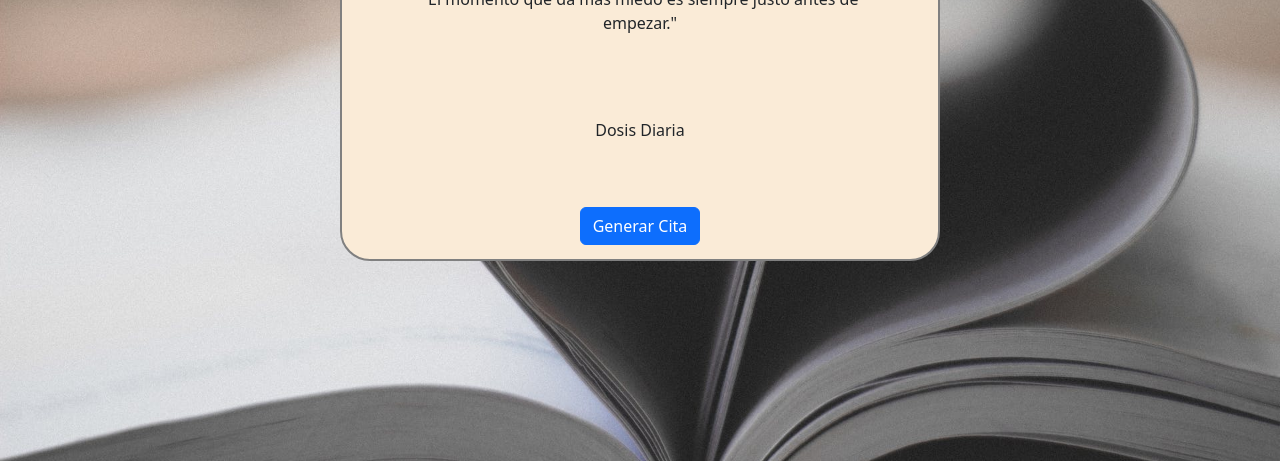
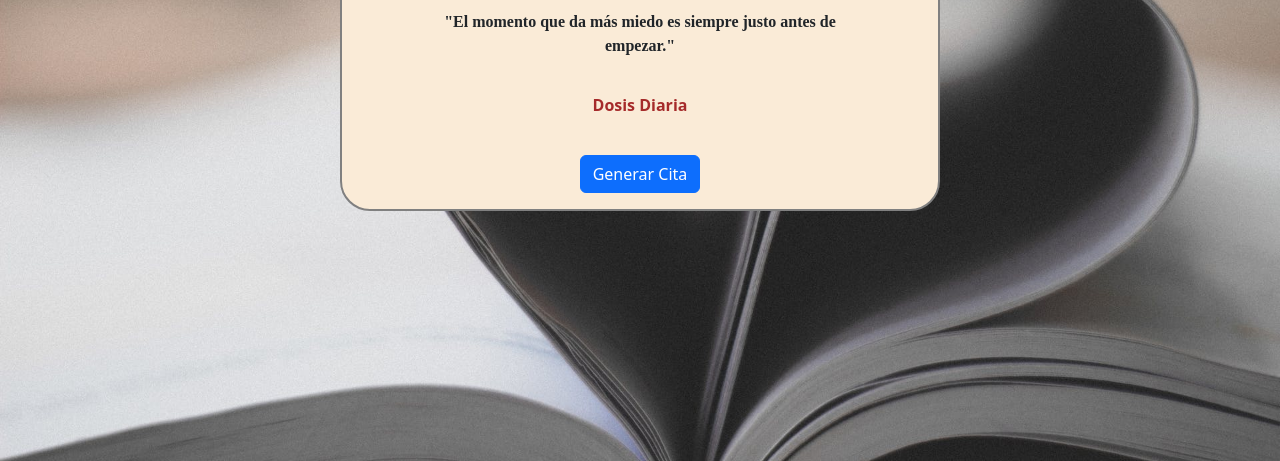
Before and after one commit to castrogladis/Generador-de-citas, a plain HTML site: page index.html in a window 1280 px wide. Shown: the part 339-800 px from the top of the page. Drawn offline with nearby package versions, Linux system fonts and the light colour scheme.

Commit message:
cambio de tipografia

```diff
--- a/style.css
+++ b/style.css
@@ -24,8 +24,8 @@ body {
 .contenedor {
     width: 80vw;
     max-width: 600px;
-    height: 400px;
-    min-height: 300px;
+    height: 300px;
+    min-height: 220px;
     background-color: antiquewhite;
     padding: 20px;
     border-radius: 30px;
@@ -34,12 +34,13 @@ body {
 
 .contenedor-interno {
     width: 90%;
-    height: 90%;
+    height: 80%;
 }
 
 #titulo {
     width: 100%;
     text-align: center;
+
 }
 #cita {
     width: 100%;
@@ -50,6 +51,8 @@ body {
     text-align: center;
     padding: 10px;
     margin: 10px;
+    font-family: 'Times New Roman', Times, serif;
+    font-weight: bold;
 }
 
 #autor {
@@ -59,4 +62,6 @@ body {
     justify-content: center;
     text-align: center;
     padding: 20px;
+    color: brown;
+    font-weight: 700;
 }
```
